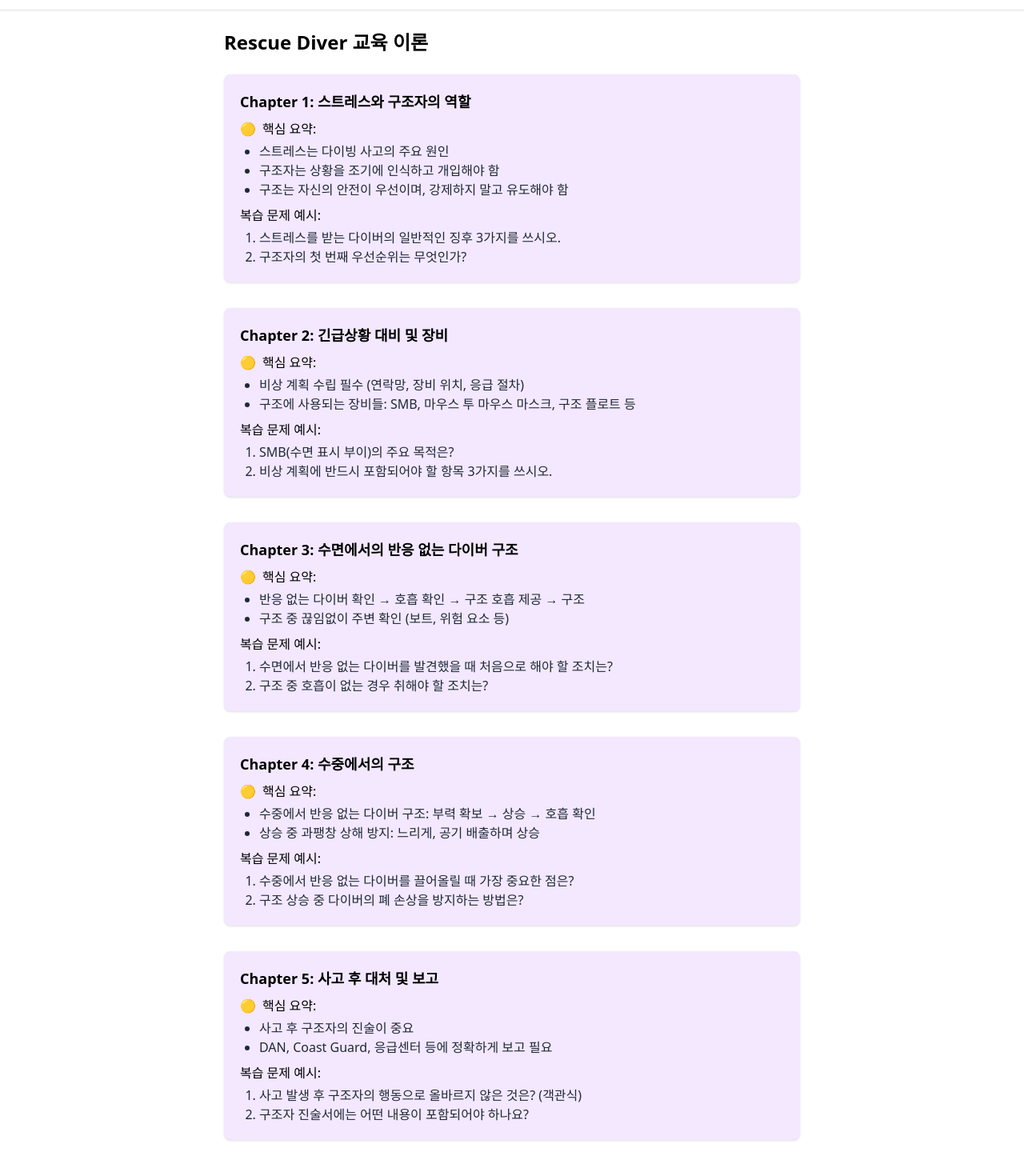
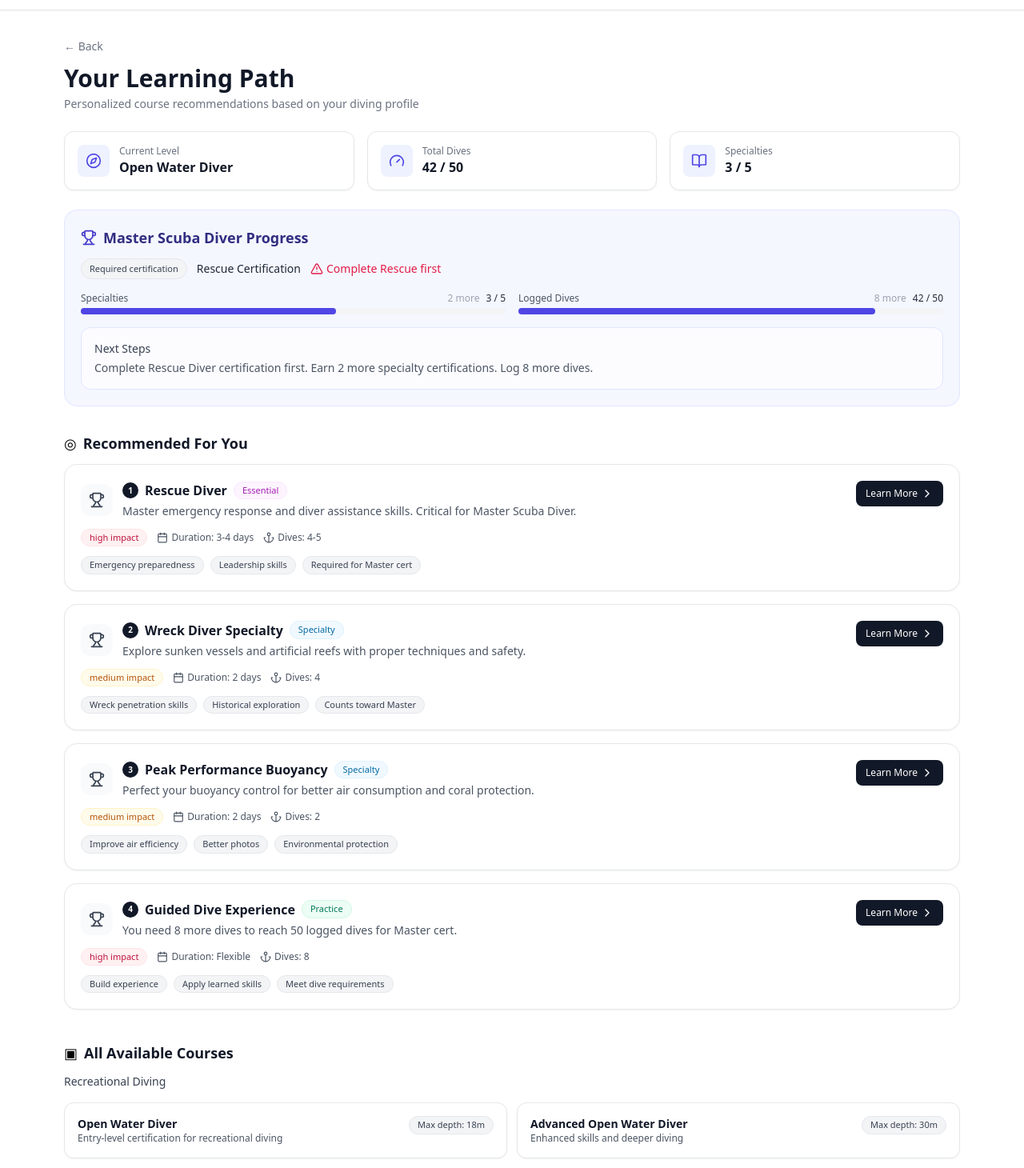
Before and after one commit to ScoopADive/Frontend, a React (Vite) app: page /training in a window 1280 px wide. Shown: the part 40-1500 px from the top of the page at 80% size. Built offline with nearby package versions, Linux system fonts and the light colour scheme; no server answers.

Commit message:
Refactor TrainingPage component

```diff
--- a/src/pages/TrainingPage.jsx
+++ b/src/pages/TrainingPage.jsx
@@ -1,92 +1,374 @@
 import React from "react";
+import {
+  Trophy,
+  BookOpen,
+  Compass,
+  ChevronRight,
+  AlertTriangle,
+  Gauge,
+  Anchor,
+  Calendar,
+} from "lucide-react";
 
-const chapters = [
+/** ---------------------------------------------
+ *  더미 데이터 (백엔드 연동 전까지 사용)
+ *  - 실제 연결 시 동일한 필드로 API 응답 맞추면 교체만 하면 됨
+ * --------------------------------------------- */
+const profile = {
+  level: "Open Water Diver",
+  totalDives: { value: 42, goal: 50 },
+  specialties: { value: 3, goal: 5 },
+};
+
+const masterRequirements = {
+  // Master Scuba Diver 요건 예시
+  requiredCert: "Rescue Certification",
+  specialties: { have: 3, need: 5 }, // 5개 필요
+  loggedDives: { have: 42, need: 50 }, // 50회 필요
+};
+
+const recommended = [
   {
-    title: "Chapter 1: 스트레스와 구조자의 역할",
-    summary: [
-      "스트레스는 다이빙 사고의 주요 원인",
-      "구조자는 상황을 조기에 인식하고 개입해야 함",
-      "구조는 자신의 안전이 우선이며, 강제하지 말고 유도해야 함",
-    ],
-    questions: [
-      "스트레스를 받는 다이버의 일반적인 징후 3가지를 쓰시오.",
-      "구조자의 첫 번째 우선순위는 무엇인가?",
-    ],
+    id: "rescue",
+    order: 1,
+    title: "Rescue Diver",
+    badge: "Essential",
+    impact: "high",
+    durationDays: "3-4 days",
+    dives: "4-5",
+    summary:
+      "Master emergency response and diver assistance skills. Critical for Master Scuba Diver.",
+    benefits: ["Emergency preparedness", "Leadership skills", "Required for Master cert"],
+    cta: "#",
   },
   {
-    title: "Chapter 2: 긴급상황 대비 및 장비",
-    summary: [
-      "비상 계획 수립 필수 (연락망, 장비 위치, 응급 절차)",
-      "구조에 사용되는 장비들: SMB, 마우스 투 마우스 마스크, 구조 플로트 등",
-    ],
-    questions: [
-      "SMB(수면 표시 부이)의 주요 목적은?",
-      "비상 계획에 반드시 포함되어야 할 항목 3가지를 쓰시오.",
-    ],
+    id: "wreck",
+    order: 2,
+    title: "Wreck Diver Specialty",
+    badge: "Specialty",
+    impact: "medium",
+    durationDays: "2 days",
+    dives: "4",
+    summary:
+      "Explore sunken vessels and artificial reefs with proper techniques and safety.",
+    benefits: ["Wreck penetration skills", "Historical exploration", "Counts toward Master"],
+    cta: "#",
   },
   {
-    title: "Chapter 3: 수면에서의 반응 없는 다이버 구조",
-    summary: [
-      "반응 없는 다이버 확인 → 호흡 확인 → 구조 호흡 제공 → 구조",
-      "구조 중 끊임없이 주변 확인 (보트, 위험 요소 등)",
-    ],
-    questions: [
-      "수면에서 반응 없는 다이버를 발견했을 때 처음으로 해야 할 조치는?",
-      "구조 중 호흡이 없는 경우 취해야 할 조치는?",
-    ],
+    id: "ppb",
+    order: 3,
+    title: "Peak Performance Buoyancy",
+    badge: "Specialty",
+    impact: "medium",
+    durationDays: "2 days",
+    dives: "2",
+    summary:
+      "Perfect your buoyancy control for better air consumption and coral protection.",
+    benefits: ["Improve air efficiency", "Better photos", "Environmental protection"],
+    cta: "#",
   },
   {
-    title: "Chapter 4: 수중에서의 구조",
-    summary: [
-      "수중에서 반응 없는 다이버 구조: 부력 확보 → 상승 → 호흡 확인",
-      "상승 중 과팽창 상해 방지: 느리게, 공기 배출하며 상승",
-    ],
-    questions: [
-      "수중에서 반응 없는 다이버를 끌어올릴 때 가장 중요한 점은?",
-      "구조 상승 중 다이버의 폐 손상을 방지하는 방법은?",
-    ],
-  },
-  {
-    title: "Chapter 5: 사고 후 대처 및 보고",
-    summary: [
-      "사고 후 구조자의 진술이 중요",
-      "DAN, Coast Guard, 응급센터 등에 정확하게 보고 필요",
-    ],
-    questions: [
-      "사고 발생 후 구조자의 행동으로 올바르지 않은 것은? (객관식)",
-      "구조자 진술서에는 어떤 내용이 포함되어야 하나요?",
-    ],
+    id: "guided",
+    order: 4,
+    title: "Guided Dive Experience",
+    badge: "Practice",
+    impact: "high",
+    durationDays: "Flexible",
+    dives: "8",
+    summary:
+      "You need 8 more dives to reach 50 logged dives for Master cert.",
+    benefits: ["Build experience", "Apply learned skills", "Meet dive requirements"],
+    cta: "#",
   },
 ];
 
-function TrainingPage() {
+const catalog = {
+  recreational: [
+    { title: "Open Water Diver", desc: "Entry-level certification for recreational diving", meta: "Max depth: 18m" },
+    { title: "Advanced Open Water Diver", desc: "Enhanced skills and deeper diving", meta: "Max depth: 30m" },
+    { title: "Rescue Diver", desc: "Emergency response and diver assistance skills" },
+    { title: "Master Scuba Diver", desc: "Highest recreational rating" },
+  ],
+  specialties: [
+    "Deep Diver",
+    "Wreck Diver",
+    "Night Diver",
+    "Underwater Photography",
+    "Peak Performance Buoyancy",
+    "Enriched Air (Nitrox)",
+    "Drift Diver",
+    "Search and Recovery",
+    "Fish Identification",
+    "Underwater Navigator",
+  ],
+};
+
+/** ---------------------------------------------
+ *  작은 UI 컴포넌트
+ * --------------------------------------------- */
+
+// 통계 카드 (현재 레벨 / 총 다이브 / 스페셜티)
+function StatCard({ icon: Icon, label, value }) {
   return (
-    <div className="max-w-3xl mx-auto p-6">
-      <h1 className="text-2xl font-bold mb-6">Rescue Diver 교육 이론</h1>
-      {chapters.map((ch, idx) => (
-        <div key={idx} className="mb-8 bg-purple-100 rounded-lg p-5 shadow">
-          <h2 className="text-lg font-semibold mb-2">{ch.title}</h2>
-          <div className="mb-2">
-            <span className="inline-block mr-2 text-yellow-500">🟡</span>
-            <span className="font-medium">핵심 요약:</span>
-            <ul className="list-disc ml-6 mt-1 text-gray-800">
-              {ch.summary.map((s, i) => (
-                <li key={i}>{s}</li>
-              ))}
-            </ul>
-          </div>
-          <div>
-            <span className="font-medium">복습 문제 예시:</span>
-            <ul className="list-decimal ml-6 mt-1 text-gray-800">
-              {ch.questions.map((q, i) => (
-                <li key={i}>{q}</li>
-              ))}
-            </ul>
-          </div>
-        </div>
-      ))}
+    <div className="flex items-center gap-3 rounded-xl border border-gray-200 bg-white p-4 shadow-sm">
+      <div className="grid h-10 w-10 place-items-center rounded-lg bg-indigo-50">
+        <Icon className="h-5 w-5 text-indigo-600" />
+      </div>
+      <div>
+        <div className="text-xs text-gray-500">{label}</div>
+        <div className="text-base font-semibold text-gray-900">{value}</div>
+      </div>
     </div>
   );
 }
 
-export default TrainingPage;
+// 진행 바 (라벨 + 현재/목표)
+function LabeledProgress({ label, now, goal, rightNote }) {
+  const pct = Math.min(100, Math.round((now / goal) * 100));
+  return (
+    <div>
+      <div className="mb-1 flex items-center justify-between text-xs text-gray-600">
+        <span>{label}</span>
+        <div className="flex items-center gap-2">
+          {rightNote ? <span className="text-gray-400">{rightNote}</span> : null}
+          <span className="font-medium text-gray-800">
+            {now} / {goal}
+          </span>
+        </div>
+      </div>
+      <div className="h-2 w-full rounded-full bg-gray-100">
+        <div
+          className="h-2 rounded-full bg-indigo-600 transition-all"
+          style={{ width: `${pct}%` }}
+        />
+      </div>
+    </div>
+  );
+}
+
+// 칩
+function Chip({ children, tone = "default" }) {
+  const map = {
+    default:
+      "bg-gray-100 text-gray-700 border border-gray-200",
+    essential:
+      "bg-fuchsia-50 text-fuchsia-700 border border-fuchsia-100",
+    specialty:
+      "bg-sky-50 text-sky-700 border border-sky-100",
+    practice:
+      "bg-emerald-50 text-emerald-700 border border-emerald-100",
+    high:
+      "bg-rose-50 text-rose-700 border border-rose-100",
+    medium:
+      "bg-amber-50 text-amber-700 border border-amber-100",
+  };
+  return (
+    <span
+      className={`inline-flex items-center rounded-full px-2.5 py-0.5 text-[11px] ${map[tone] || map.default}`}
+    >
+      {children}
+    </span>
+  );
+}
+
+// 추천 카드
+function RecommendationCard({
+  order,
+  title,
+  badge,
+  impact,
+  durationDays,
+  dives,
+  summary,
+  benefits,
+  cta,
+}) {
+  return (
+    <div className="rounded-2xl border border-gray-200 bg-white p-5 shadow-sm">
+      <div className="mb-3 flex items-start justify-between">
+        <div className="flex items-center gap-3">
+          <div className="grid h-10 w-10 place-items-center rounded-xl bg-gray-50">
+            <Trophy className="h-5 w-5 text-gray-700" />
+          </div>
+          <div>
+            <div className="flex items-center gap-2">
+              <span className="grid h-5 w-5 place-items-center rounded-full bg-gray-900 text-[10px] font-semibold text-white">
+                {order}
+              </span>
+              <h3 className="text-base font-semibold text-gray-900">{title}</h3>
+              {badge === "Essential" && <Chip tone="essential">Essential</Chip>}
+              {badge === "Specialty" && <Chip tone="specialty">Specialty</Chip>}
+              {badge === "Practice" && <Chip tone="practice">Practice</Chip>}
+            </div>
+            <p className="mt-1 text-sm text-gray-600">{summary}</p>
+          </div>
+        </div>
+        <a
+          href={cta}
+          className="inline-flex items-center gap-1 rounded-lg bg-gray-900 px-3 py-2 text-xs font-medium text-white hover:bg-gray-800"
+        >
+          Learn More <ChevronRight className="h-4 w-4" />
+        </a>
+      </div>
+
+      <div className="mb-3 flex flex-wrap items-center gap-3 text-xs text-gray-600">
+        <Chip tone={impact === "high" ? "high" : "medium"}>
+          {impact === "high" ? "high impact" : "medium impact"}
+        </Chip>
+        <span className="inline-flex items-center gap-1">
+          <Calendar className="h-3.5 w-3.5" /> Duration: {durationDays}
+        </span>
+        <span className="inline-flex items-center gap-1">
+          <Anchor className="h-3.5 w-3.5" /> Dives: {dives}
+        </span>
+      </div>
+
+      <div className="mt-2 flex flex-wrap gap-2">
+        {benefits.map((b) => (
+          <Chip key={b}>{b}</Chip>
+        ))}
+      </div>
+    </div>
+  );
+}
+
+/** ---------------------------------------------
+ *  메인 페이지
+ * --------------------------------------------- */
+export default function TrainingPage() {
+  // 진행도 숫자 계산
+  const specRemain = Math.max(0, masterRequirements.specialties.need - masterRequirements.specialties.have);
+  const diveRemain = Math.max(0, masterRequirements.loggedDives.need - masterRequirements.loggedDives.have);
+
+  return (
+    <div className="mx-auto max-w-6xl px-4 py-8">
+      {/* ← Back */}
+      <button
+        className="mb-3 text-sm text-gray-500 hover:text-gray-700"
+        onClick={() => window.history.back()}
+      >
+        ← Back
+      </button>
+
+      {/* 헤더 */}
+      <h1 className="mb-1 text-3xl font-bold text-gray-900">Your Learning Path</h1>
+      <p className="mb-6 text-sm text-gray-500">
+        Personalized course recommendations based on your diving profile
+      </p>
+
+      {/* 상단 통계 */}
+      <div className="mb-6 grid grid-cols-1 gap-4 sm:grid-cols-3">
+        <StatCard icon={Compass} label="Current Level" value={profile.level} />
+        <StatCard
+          icon={Gauge}
+          label="Total Dives"
+          value={`${profile.totalDives.value} / ${profile.totalDives.goal}`}
+        />
+        <StatCard
+          icon={BookOpen}
+          label="Specialties"
+          value={`${profile.specialties.value} / ${profile.specialties.goal}`}
+        />
+      </div>
+
+      {/* Master Scuba Diver Progress 섹션 */}
+      <section className="mb-8 rounded-2xl border border-indigo-100 bg-indigo-50/60 p-5">
+        <div className="mb-3 flex items-center gap-2">
+          <Trophy className="h-5 w-5 text-indigo-700" />
+          <h2 className="text-lg font-semibold text-indigo-900">
+            Master Scuba Diver Progress
+          </h2>
+        </div>
+
+        {/* 요구 자격 */}
+        <div className="mb-4 flex flex-wrap items-center gap-3 text-sm">
+          <Chip>
+            Required certification
+          </Chip>
+          <span className="font-medium text-gray-800">
+            {masterRequirements.requiredCert}
+          </span>
+          {profile.level !== "Rescue Diver" && (
+            <span className="inline-flex items-center gap-1 text-rose-600">
+              <AlertTriangle className="h-4 w-4" /> Complete Rescue first
+            </span>
+          )}
+        </div>
+
+        {/* 진행 바 2개 */}
+        <div className="grid gap-4 md:grid-cols-2">
+          <LabeledProgress
+            label="Specialties"
+            now={masterRequirements.specialties.have}
+            goal={masterRequirements.specialties.need}
+            rightNote={`${specRemain} more`}
+          />
+          <LabeledProgress
+            label="Logged Dives"
+            now={masterRequirements.loggedDives.have}
+            goal={masterRequirements.loggedDives.need}
+            rightNote={`${diveRemain} more`}
+          />
+        </div>
+
+        {/* Next steps */}
+        <div className="mt-4 rounded-xl border border-indigo-100 bg-white/70 p-4 text-sm text-gray-700">
+          <span className="font-medium">Next Steps</span>
+          <div className="mt-1 text-gray-600">
+            Complete Rescue Diver certification first. Earn {specRemain} more specialty certifications. Log {diveRemain} more dives.
+          </div>
+        </div>
+      </section>
+
+      {/* Recommended For You */}
+      <section className="mb-10">
+        <div className="mb-3 flex items-center gap-2">
+          <span className="text-lg">◎</span>
+          <h3 className="text-lg font-semibold text-gray-900">Recommended For You</h3>
+        </div>
+        <div className="grid gap-4">
+          {recommended.map((item) => (
+            <RecommendationCard key={item.id} {...item} />
+          ))}
+        </div>
+      </section>
+
+      {/* All Available Courses */}
+      <section className="mb-20">
+        <div className="mb-3 flex items-center gap-2">
+          <span className="text-lg">▣</span>
+          <h3 className="text-lg font-semibold text-gray-900">All Available Courses</h3>
+        </div>
+
+        {/* Recreational */}
+        <div className="mb-4 text-sm font-medium text-gray-700">Recreational Diving</div>
+        <div className="mb-6 grid grid-cols-1 gap-3 md:grid-cols-2">
+          {catalog.recreational.map((c) => (
+            <div key={c.title} className="rounded-xl border border-gray-200 bg-white p-4 shadow-sm">
+              <div className="flex items-start justify-between gap-3">
+                <div>
+                  <div className="text-sm font-semibold text-gray-900">{c.title}</div>
+                  <div className="text-xs text-gray-600">{c.desc}</div>
+                </div>
+                {c.meta && <Chip>{c.meta}</Chip>}
+              </div>
+            </div>
+          ))}
+        </div>
+
+        {/* Specialty */}
+        <div className="mb-4 text-sm font-medium text-gray-700">Specialty Courses</div>
+        <div className="grid grid-cols-1 gap-3 sm:grid-cols-2 lg:grid-cols-3">
+          {catalog.specialties.map((s) => (
+            <button
+              key={s}
+              className="w-full rounded-xl border border-gray-200 bg-white px-4 py-3 text-left text-sm font-medium text-gray-800 shadow-sm hover:border-gray-300 hover:bg-gray-50"
+            >
+              {s}
+            </button>
+          ))}
+        </div>
+      </section>
+    </div>
+  );
+}
```
